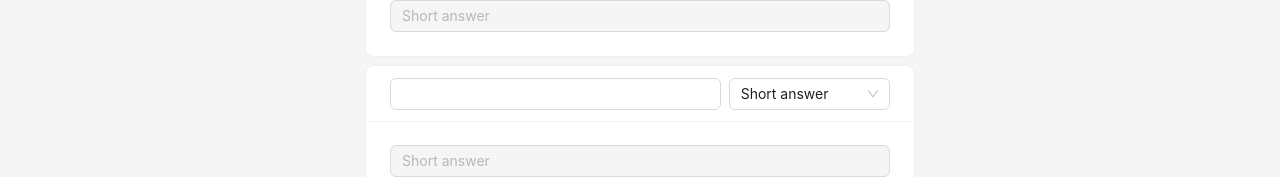
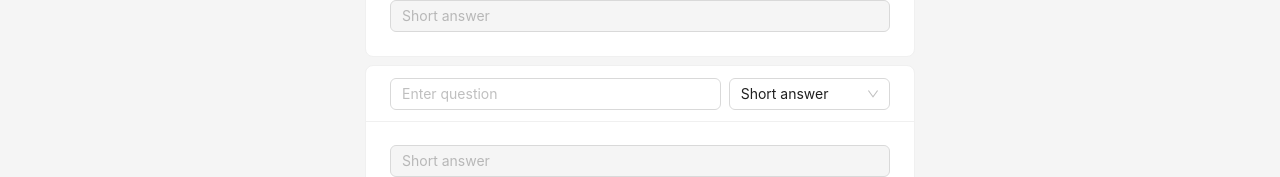
Before and after one commit to ShUbHaM13M/Forms, a Next.js app: page /create-form in a window 1280 px wide. Shown: the part 160-337 px from the top of the page. Built offline with nearby package versions, Linux system fonts and the light colour scheme.

Commit message:
Added fallback title for InputWithToolbar

```diff
--- a/src/app/components/create-question/index.tsx
+++ b/src/app/components/create-question/index.tsx
@@ -44,7 +44,9 @@ const CreateQuestion = ({ titlePlaceholder }: CreateQuestionProps) => {
       title={
         <Row gutter={[8, 16]}>
           <Col span={16}>
-            <InputWithToolbar inputProps={{ placeholder: titlePlaceholder }} />
+            <InputWithToolbar
+              inputProps={{ placeholder: titlePlaceholder || "Enter question" }}
+            />
           </Col>
           <Col span={8}>
             <AnswerOptions onChange={onAnswerTypeOptionChange} />
```
